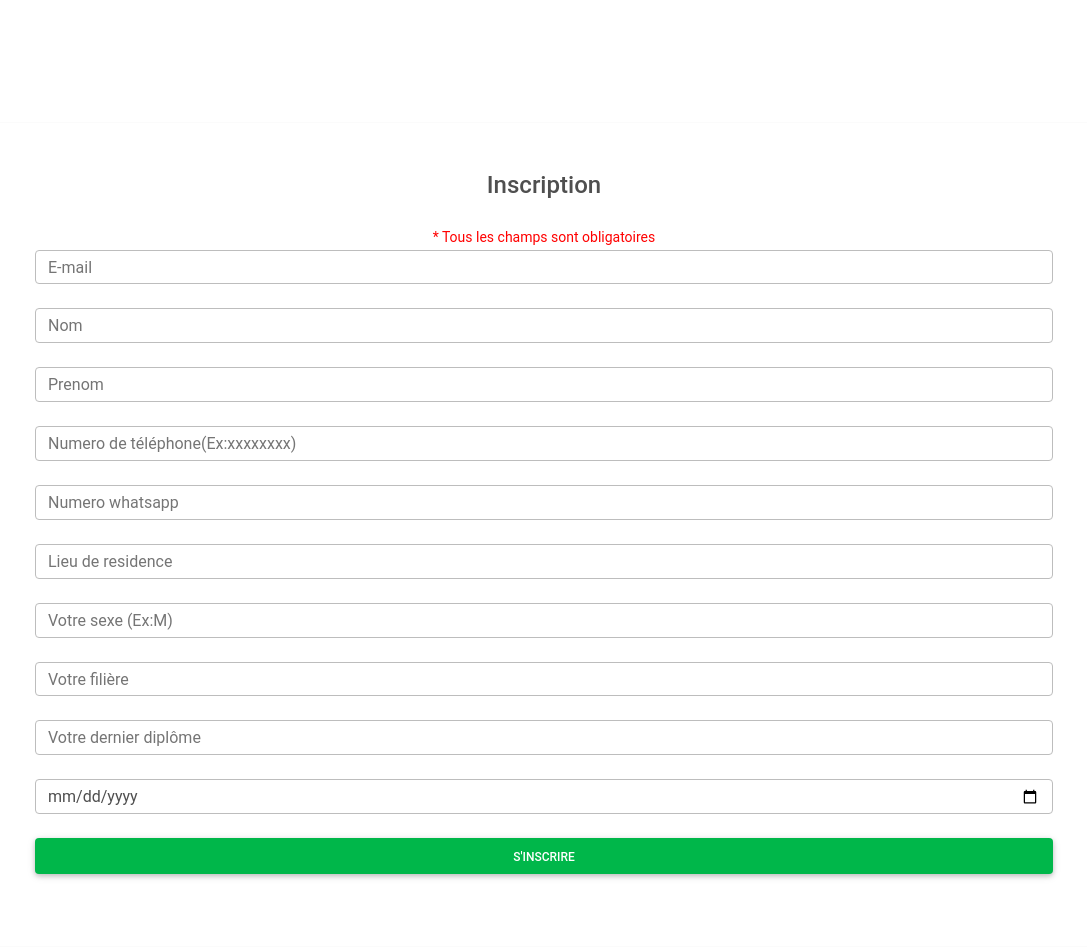
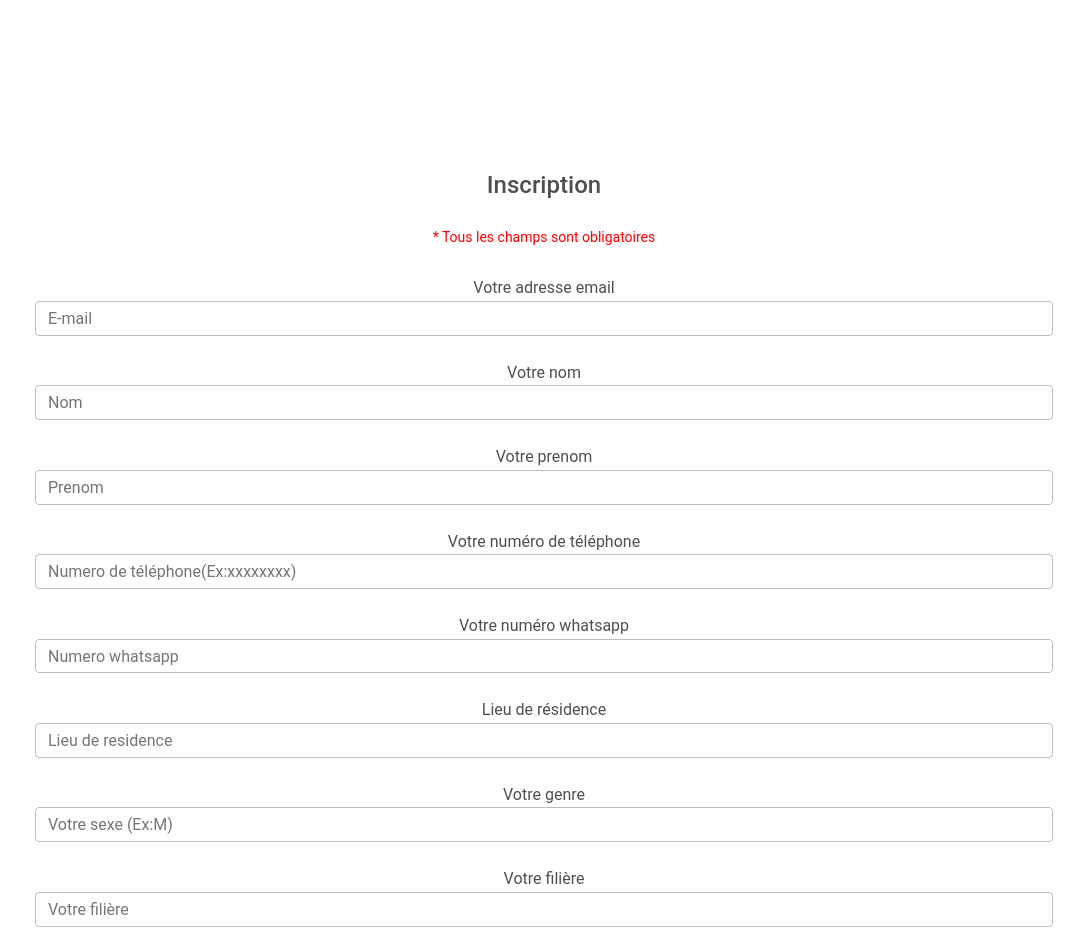
Before and after one commit to DIOMANDE-CODE/oc_divin, a Django app: page /inscription/ in a window 1280 px wide. Shown: the part 711-1663 px from the top of the page, without its empty margins (96-1183 px from the left). Before the commit the page ends 1590 px from the top, so only its background shows below. Run offline with Django 3.2, Linux system fonts and the light colour scheme; some libraries are stand-ins or nearby versions.

Commit message:
entretien4

```diff
--- a/template/inscription.html
+++ b/template/inscription.html
@@ -242,32 +242,42 @@
             </div>
             {% endfor %}
             <br>
+            <br>
             <!-- Email -->
+            <label>Votre adresse email</label>
             <input type="email" id="defaultLoginFormEmail" class="form-control mb-4" placeholder="E-mail" name="email">
 
+            <label>Votre nom</label>
             <input type="text" id="defaultLoginFormEmail" class="form-control mb-4" placeholder="Nom" name="nom">
 
+            <label>Votre prenom</label>
             <input type="text" id="defaultLoginFormEmail" class="form-control mb-4" placeholder="Prenom" name="prenom">
 
+            <label>Votre numéro de téléphone</label>
             <input type="tel" id="defaultLoginFormEmail" class="form-control mb-4" placeholder="Numero de téléphone(Ex:xxxxxxxx)"
                 name="numero">
 
+            <label>Votre numéro whatsapp</label>
             <input type="tel" id="defaultLoginFormEmail" class="form-control mb-4" placeholder="Numero whatsapp"
                 name="whatsapp">
 
+            <label>Lieu de résidence</label>
             <input type="text" id="defaultLoginFormEmail" class="form-control mb-4" placeholder="Lieu de residence"
                 name="lieu">
 
+            <label>Votre genre</label>
             <input type="text" id="defaultLoginFormEmail" class="form-control mb-4" placeholder="Votre sexe (Ex:M)"
                 name="sexe">
 
+            <label>Votre filière</label>
             <input type="text" id="defaultLoginFormEmail" class="form-control mb-4" placeholder="Votre filière"
                 name="filiere">
 
+            <label>Votre diplôme</label>
             <input type="text" id="defaultLoginFormEmail" class="form-control mb-4" placeholder="Votre dernier diplôme"
                 name="diplome">
 
-
+            <label>Votre date de naissance</label>
             <input type="date" id="defaultLoginFormEmail" class="form-control mb-4" placeholder="Date de naissance"
                 name="naissance">
 
```
Also changed, not shown: template/remerciement.html (line endings or trailing spaces), 1 other file.
